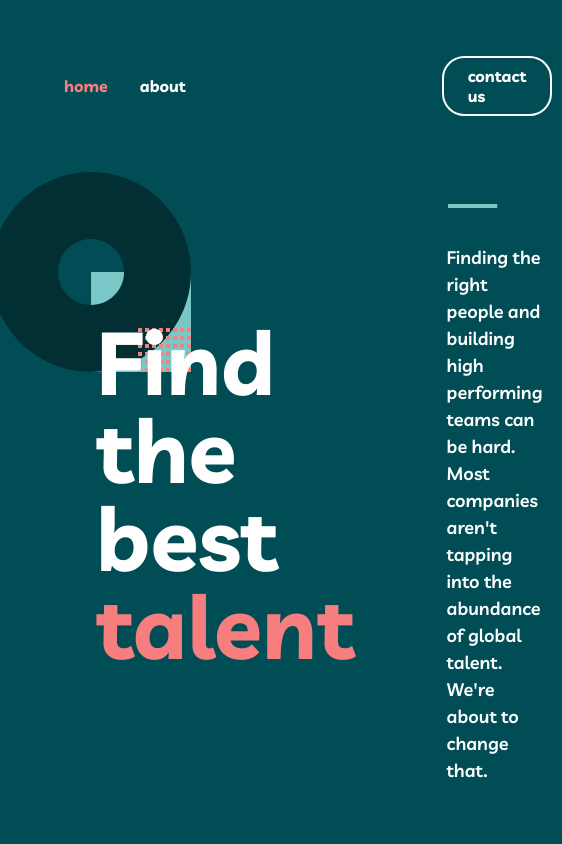
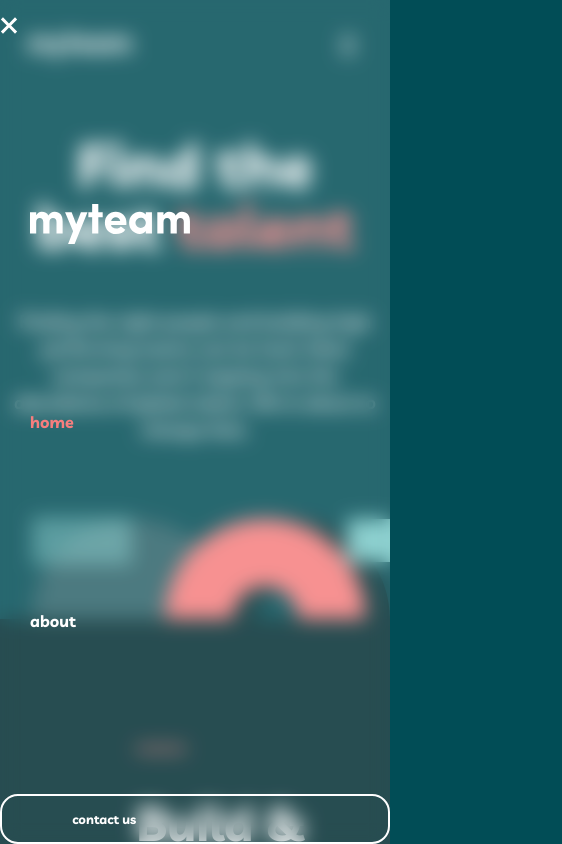
Before and after one commit to DevHeris/My-team-website, a React (Vite) app: page /home in a window 390 px wide. Shown: the top 844 px of the page, 562 px wide, since content can reach past the window. Built offline with nearby package versions, Linux system fonts and the light colour scheme.

Commit message:
hero responsiveness

```diff
--- a/package.json
+++ b/package.json
@@ -11,6 +11,7 @@
   },
   "dependencies": {
     "react": "^18.2.0",
+    "react-burger-menu": "^3.0.9",
     "react-dom": "^18.2.0",
     "react-router-dom": "^6.23.0"
   },
--- a/src/components/ContactBtn.module.css
+++ b/src/components/ContactBtn.module.css
@@ -1,8 +1,10 @@
 .btn {
-  padding: 0.5em 1.5em;
+  padding: 0 1.5em;
   font-weight: 700;
   border: 2px solid var(--white);
   border-radius: 1.4em;
   grid-column: 6/7;
   transition: all 0.3s ease-in-out;
+  font-size: 0.8em;
+  text-align: center;
 }
--- a/src/components/Home/Hero.jsx
+++ b/src/components/Home/Hero.jsx
@@ -8,7 +8,11 @@ function Hero() {
         </h1>
         <div>
           <div>
-            <img src="/images/green-border.svg" alt="green border img" />
+            <img
+              className={styles.border}
+              src="/images/green-border.svg"
+              alt="green border img"
+            />
           </div>
           <div>
             Finding the right people and building high performing teams can be
--- a/src/components/Home/Hero.module.css
+++ b/src/components/Home/Hero.module.css
@@ -49,3 +49,32 @@
 .hero > div > div img {
   transform: translateX(1%);
 }
+
+@media screen and (max-width: 800px) {
+  .hero {
+    margin: 0;
+    padding: 0;
+    background-image: url(/images/bg-pattern-home-2.svg);
+    padding-bottom: 11em;
+    text-align: center;
+  }
+
+  .hero > div {
+    display: flex;
+    flex-direction: column;
+    gap: 1em;
+  }
+
+  .hero h1 {
+    font-size: 3.8em;
+  }
+
+  .border {
+    display: none;
+  }
+
+  .hero > div > div {
+    padding: 0;
+    margin: 0;
+  }
+}
--- a/src/components/PageNav.jsx
+++ b/src/components/PageNav.jsx
@@ -1,21 +1,78 @@
+import { NavLink } from "react-router-dom";
+import { useRef } from "react";
 import styles from "./PageNav.module.css";
 import Logo from "./Logo";
-import { NavLink } from "react-router-dom";
 import ContactBtn from "./ContactBtn";
 
 function PageNav() {
+  const sidebarRef = useRef();
+
+  function showSidebar() {
+    sidebarRef.current.style.display = "flex";
+  }
+
+  function hideSidebar() {
+    sidebarRef.current.style.display = "none";
+  }
+
   return (
-    <nav className={`${styles.nav} container`}>
-      <Logo />
-      <ul>
+    <nav className={styles.nav}>
+      <ul ref={sidebarRef} className={styles.sidebar}>
+        <li onClick={hideSidebar}>
+          <a>
+            <svg xmlns="http://www.w3.org/2000/svg" width="18" height="17">
+              <path
+                fill="#fff"
+                fillRule="evenodd"
+                d="M15.01.368l2.122 2.122-6.01 6.01 6.01 6.01-2.122 2.122L9 10.622l-6.01 6.01L.868 14.51 6.88 8.5.87 2.49 2.988.368 9 6.38 15.01.37z"
+              />
+            </svg>
+          </a>
+        </li>
         <li>
-          <NavLink to="home">home</NavLink>
+          <Logo />
+        </li>
+        <li>
+          <NavLink to="/home">home</NavLink>
         </li>
         <li>
           <NavLink to="/about">about</NavLink>
         </li>
+        <li>
+          <ContactBtn />
+        </li>
       </ul>
-      <ContactBtn color="#ffffff" />
+
+      <ul>
+        <div>
+          <li>
+            <Logo />
+          </li>
+        </div>
+        <div>
+          <li className={styles.hideOnMobile}>
+            <NavLink to="/home">home</NavLink>
+          </li>
+          <li className={styles.hideOnMobile}>
+            <NavLink to="/about">about</NavLink>
+          </li>
+        </div>
+        <div>
+          <li className={styles.hideOnMobile}>
+            <ContactBtn />
+          </li>
+        </div>
+
+        <li className={styles.menuButton} onClick={showSidebar}>
+          <a>
+            <svg xmlns="http://www.w3.org/2000/svg" width="20" height="17">
+              <g fill="#fff" fillRule="evenodd">
+                <path d="M0 0h20v3H0zM0 7h20v3H0zM0 14h20v3H0z" />
+              </g>
+            </svg>
+          </a>
+        </li>
+      </ul>
     </nav>
   );
 }
--- a/src/components/PageNav.module.css
+++ b/src/components/PageNav.module.css
@@ -1,4 +1,4 @@
-.nav {
+/* .nav {
   display: grid;
   grid-template-columns: 2fr 1fr 2fr 0.5fr;
   grid-gap: 4em;
@@ -18,6 +18,134 @@
 .nav a:visited {
   color: var(--white);
   font-weight: bold;
+} */
+
+/* ====================== */
+
+.nav {
+  --max-width: 66em;
+  --container-padding: 1rem;
+
+  width: min(var(--max-width), 100% - (var(--container-padding) * 2));
+  margin-inline: auto;
+
+  background-color: transparent;
+  padding: 3.5em 0;
+}
+
+.nav ul {
+  width: 100%;
+  list-style: none;
+  display: flex;
+  justify-content: flex-end;
+  align-items: center;
+
+  display: flex;
+  grid-template-columns: 2fr 4fr 1fr 0;
+  grid-gap: 4em;
+  justify-content: space-between;
+  align-items: center;
+}
+
+.nav ul div:nth-child(2) {
+  display: flex;
+}
+
+.nav li {
+  height: 50px;
+}
+
+.nav ul li:first-child {
+  margin-right: 0;
+}
+
+.nav a {
+  height: 100%;
+  padding: 0 30px;
+  text-decoration: none;
+  display: flex;
+  align-items: center;
+  color: var(--white);
+  font-weight: 700;
+  cursor: pointer;
+}
+
+.nav ul:nth-child(2) div:nth-child(3) li a {
+  height: 80%;
+}
+
+.nav li:first-child a {
+  padding-left: 0;
+}
+
+.nav a:hover {
+  color: var(--light-coral);
+}
+
+.nav li:first-child {
+  margin-right: auto;
+}
+
+.nav li:last-child a {
+  padding-inline: 18%;
+}
+
+.sidebar {
+  position: fixed;
+  top: 0;
+  right: 0;
+  height: 100vh;
+  width: 250px;
+  z-index: 999;
+  box-shadow: -10 0 10px rgba(0, 0, 0, 0.1);
+  display: none;
+  flex-direction: column;
+  align-items: flex-start;
+  justify-content: flex-start;
+
+  background-color: rgba(255, 255, 255, 0.151);
+  backdrop-filter: blur(10px);
+}
+
+.sidebar a {
+  width: 100%;
+}
+
+.sidebar li {
+  width: 100%;
+}
+
+.menuButton {
+  display: none;
+}
+
+@media screen and (max-width: 800px) {
+  .hideOnMobile {
+    display: none;
+  }
+
+  .menuButton {
+    display: block;
+  }
+
+  .nav {
+    padding-top: 1.3em;
+    padding-bottom: 4em;
+    padding-inline: 0;
+    margin-inline: 0;
+  }
+
+  .nav ul {
+    display: flex;
+
+    gap: 0;
+  }
+}
+
+@media screen and (max-width: 400px) {
+  /* .sidebar {
+    width: 100%;
+  } */
 }
 
 /* CSS Modules feature */
--- a/src/index.css
+++ b/src/index.css
@@ -42,6 +42,14 @@
   font-family: var(--font-family);
 }
 
+.sr-only {
+  display: none;
+}
+
+.mobile-nav-toggle {
+  display: none;
+}
+
 img {
   display: block;
   height: auto;
@@ -61,6 +69,17 @@ body {
 }
 
 .container {
-  max-width: 65em;
+  --max-width: 65em;
+  --container-padding: 1rem;
+
+  width: min(var(--max-width), 100% - (var(--container-padding) * 1));
   margin-inline: auto;
 }
+
+.bm-burger-bars {
+  background: #373a47;
+}
+
+.bm-burger-bars-hover {
+  background: #a90000;
+}
```
Also changed, not shown: 1 other file (tests, documents, lock files or other folders).
